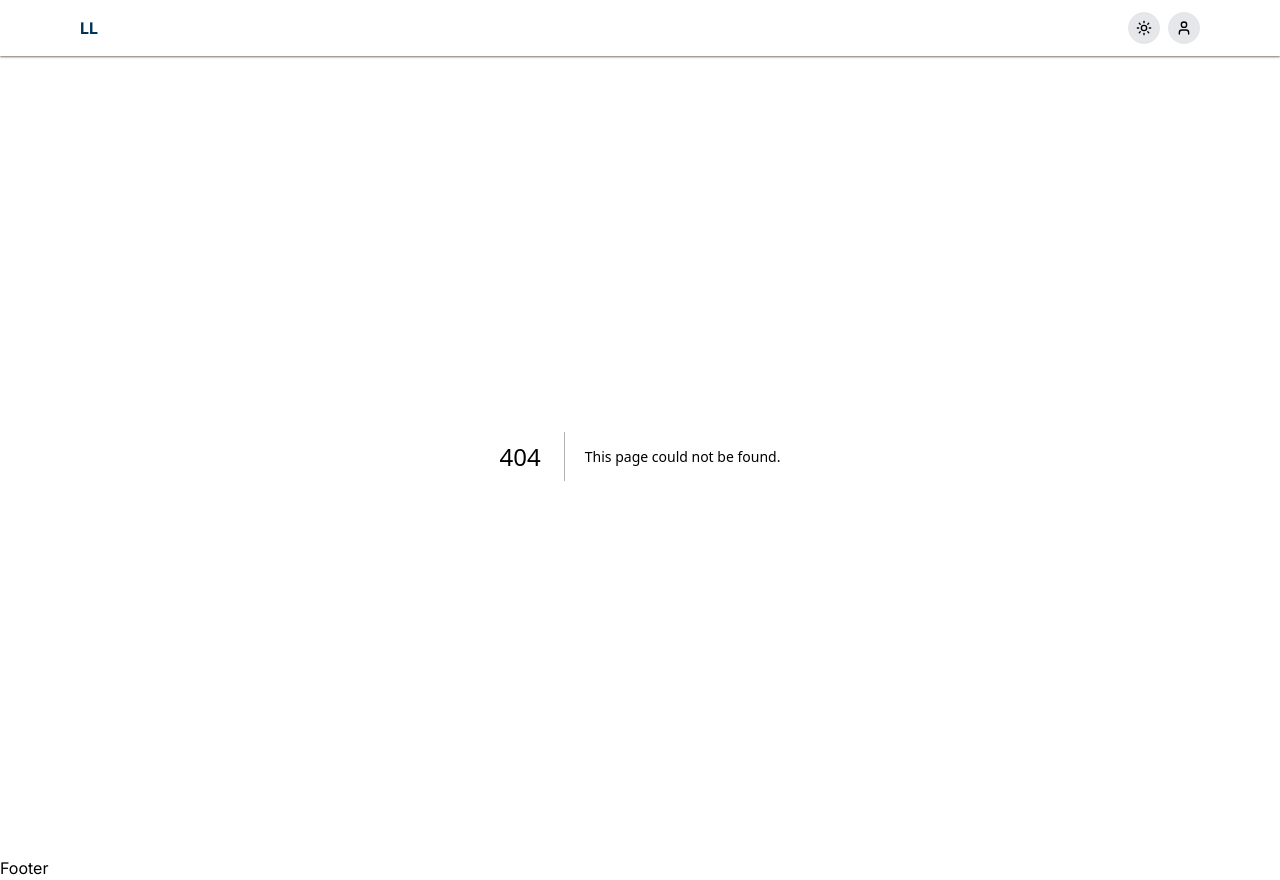
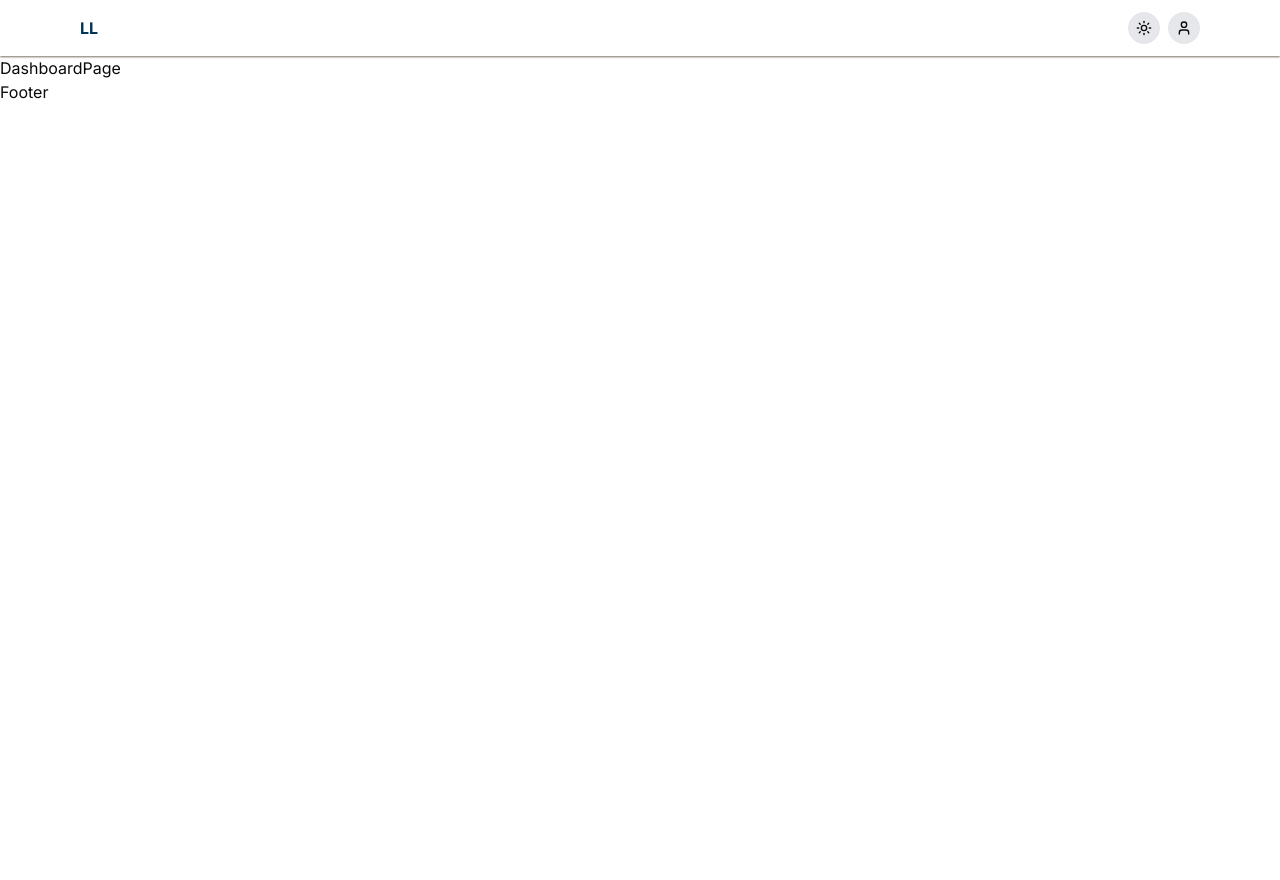
Before and after one commit to HABEEB99/luxe-lodgings, a Next.js app: page /dashboard in a window 1280 px wide. Before the commit this address had no page. After the commit the page ends 800 px from the top, so only its background shows below. Built offline with nearby package versions, Linux system fonts and the light colour scheme.

Commit message:
feat: add dashboard page

```diff
--- /dev/null
+++ b/src/app/dashboard/page.tsx
@@ -0,0 +1,5 @@
+const DashboardPage = () => {
+  return <div>DashboardPage</div>;
+};
+
+export default DashboardPage;
```
